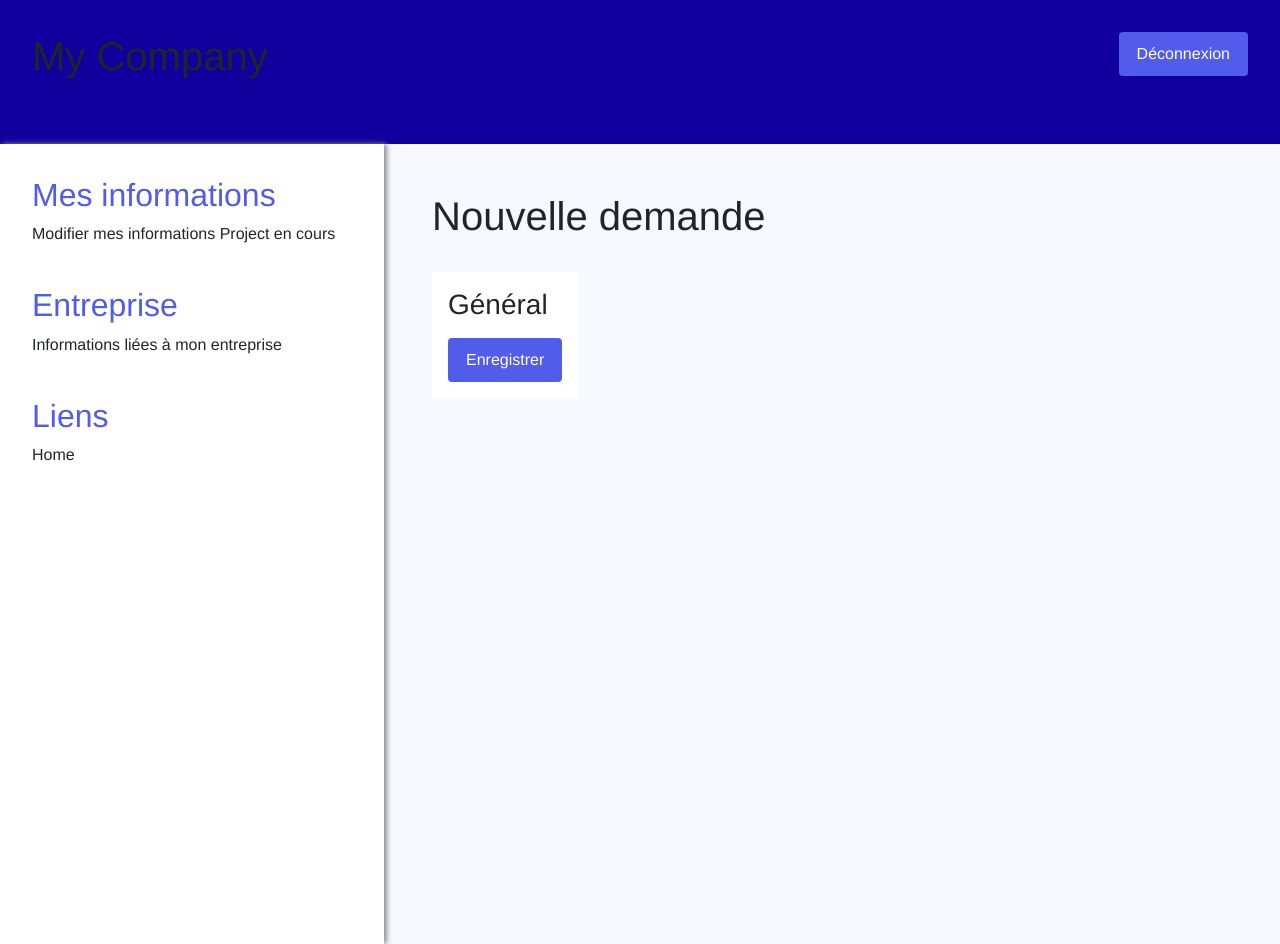
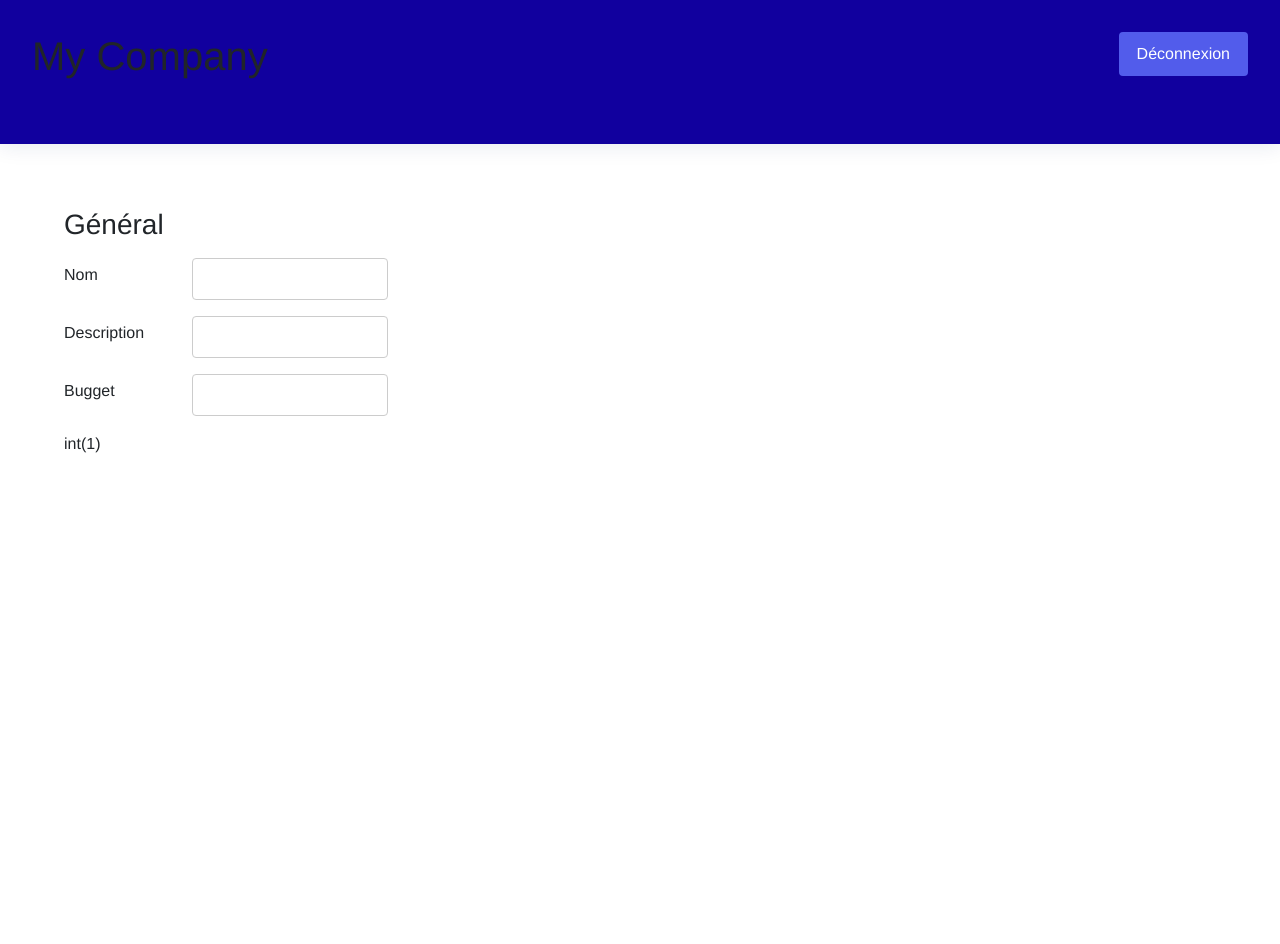
Before and after one commit to Nsven7/rubics, a PHP site: page /view/view-user-admin-request.php in a window 1280 px wide. Run offline with PHP 8.4, Linux system fonts and the light colour scheme; the visitor is signed in with stand-in values (Sample User, id 1).

Commit message:
wip request user

```diff
--- a/view/view-user-admin-request.php
+++ b/view/view-user-admin-request.php
@@ -1,10 +1,18 @@
 <?php
 $title = "Admin - Projet";
-include ($_SERVER['DOCUMENT_ROOT'] . "/Rubics/view/component/view-admin-header.php");
+include($_SERVER['DOCUMENT_ROOT'] . "/Rubics/view/component/view-admin-header.php");
+
+// Check if session data exists
+if (!isset($_SESSION['test'])) {
+    // Redirect back to the controller to fetch session data
+    header("Location: ../controller/requestController.php");
+    exit;
+}
+
 ?>
 
 <div class="container-items">
-    <div class="container-content">
+    <!-- <div class="container-content">
         <div class="sidenav">
             <div class="accordionItem">
                 <h2 class="accordionTitle">Mes informations<span class="accordionIcon"></span></h2>
@@ -27,42 +35,41 @@ include ($_SERVER['DOCUMENT_ROOT'] . "/Rubics/view/component/view-admin-header.p
                     <a href="index.php?action=updateUser">Home</a>
                 </div>
             </div>
-        </div>
+        </div> -->
 
     <div class="main">
-            <h1>Nouvelle demande</h1>
+        <!-- <h1>Nouvelle demande</h1> -->
 
         <div class="main-conent">
             <div class="data-card">
                 <h3>Général</h3>
-                    <form action="<?php $_SERVER['DOCUMENT_ROOT'] ?>/Rubics/controller/requestController.php"
-                        method="POST">
+                <form action="<?php $_SERVER['DOCUMENT_ROOT'] ?>/Rubics/controller/requestController.php" method="POST">
 
-                        <!-- <div class="field-container">
+                    <div class="field-container">
                         <label for="name">Nom</label>
-                            <input type="text" id="name" name="name" minlength="3" maxlength="25"
-                                value="<?php if (isset($_SESSION['client']['request'])) { echo $_SESSION['client']['request']['name']; } ?>">
+                        <input type="text" id="name" name="name" minlength="3" maxlength="25">
                     </div>
 
                     <div class="field-container">
-                            <label for="vat">TVA</label>
-                            <input type="text" id="vat" name="vat" autofocus minlength="3" maxlength="25"
-                                value="<?php if (isset($_SESSION['client']['request'])) { echo $_SESSION['client']['request']['vat']; } ?>">
+                        <label for="description">Description</label>
+                        <input type="text" id="description" name="description" minlength="3" maxlength="25">
                     </div>
 
                     <div class="field-container">
-                            <label for="country">Country</label>
-                            <input type="text" id="country" name="country" autofocus minlength="3" maxlength="25"
-                                value="<?php if (isset($_SESSION['client']['request'])) { echo $_SESSION['client']['request']['country']; } ?>">
+                        <label for="budget">Bugget</label>
+                        <input type="number" id="budget" name="budget" minlength="3" maxlength="25">
                     </div>
 
-                        <div class="field-container">
-                            <label for="locality">Localité</label>
-                            <input type="text" id="locality" name="locality"
-                                value="<?php if (isset($_SESSION['client']['request'])) { echo $_SESSION['client']['request']['locality']; } ?>">
-                        </div> -->
+                    <?php die(var_dump($_SESSION['test'])); ?>
+                    <select name="options">
+                        <?php
+                        // Loop through options and populate select
+                        foreach ($selectOptions as $option) {
+                            echo "<option value=\"$option\">$option</option>";
+                        }
+                        ?>
+                    </select>
 
-                        <input class="btn" type="submit" name="submit" value="Enregistrer" />
                 </form>
             </div>
         </div>
```
Also changed, not shown: controller/requestController.php (+10 -6 lines), model/dataModel.php (+10 -2 lines). Lines whose indentation alone changed are shown as unchanged.
